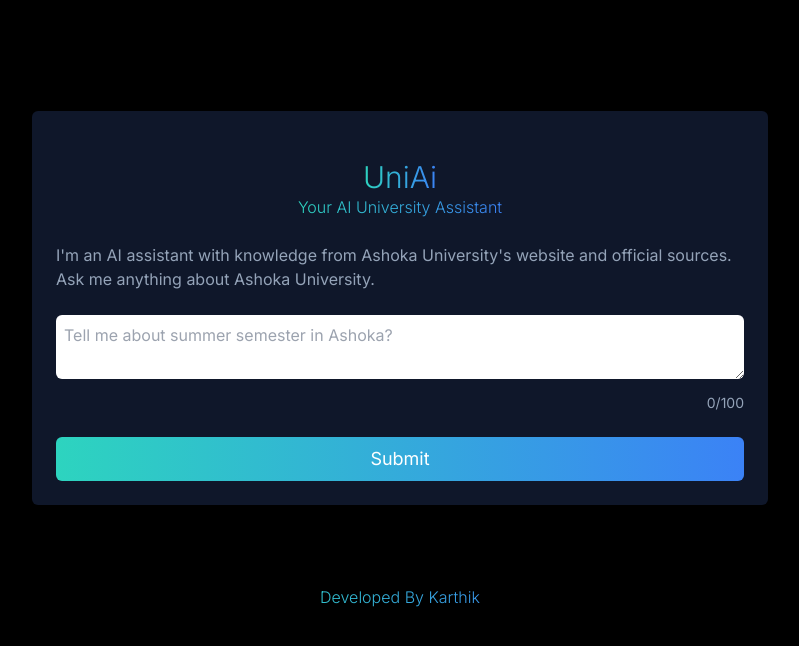
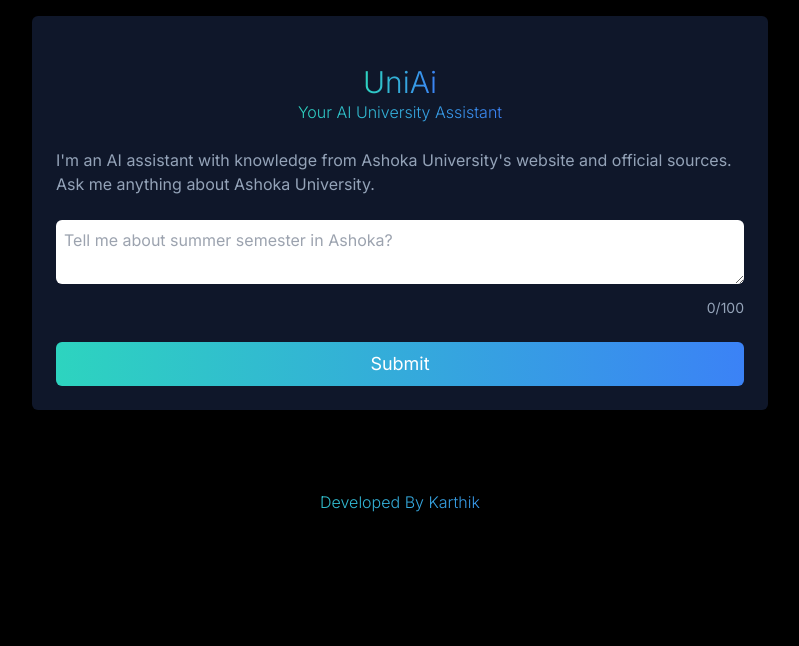
Before and after one commit to karthick-yes/University-Web-assistant, a Next.js app in the folder unias-site/: page / in a window 1280 px wide. Shown: the top 646 px of the page, without its empty margins (240-1039 px from the left). Built offline with nearby package versions, Linux system fonts and the light colour scheme.

Commit message:
fixed the scroll issue

```diff
--- a/unias-site/components/unias.tsx
+++ b/unias-site/components/unias.tsx
@@ -46,7 +46,7 @@
         " text-transparent bg-clip-text bg-gradient-to-r from-teal-400 to-blue-500 font-light w-fit mx-auto";
 
     return (
-        <div className='h-screen flex items-center justify-center'>
+        <div className='h-screen flex overflow-y-auto justify-center'>
         <div className='max-w-3xl mx-auto p-4'>
             <div className='bg-slate-900 p-6 rounded-md text-white'>
             <div className='text-center my-6'>
```
